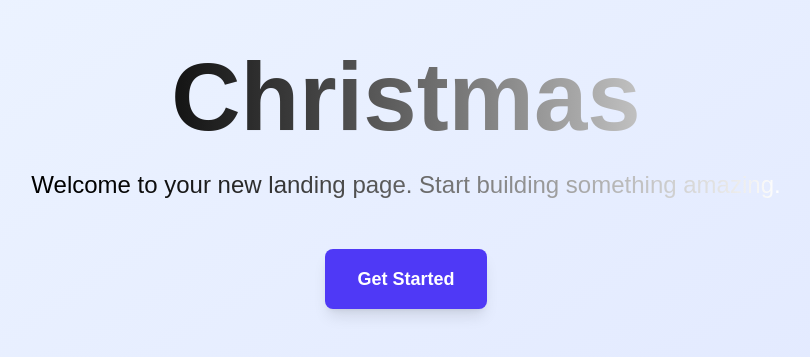
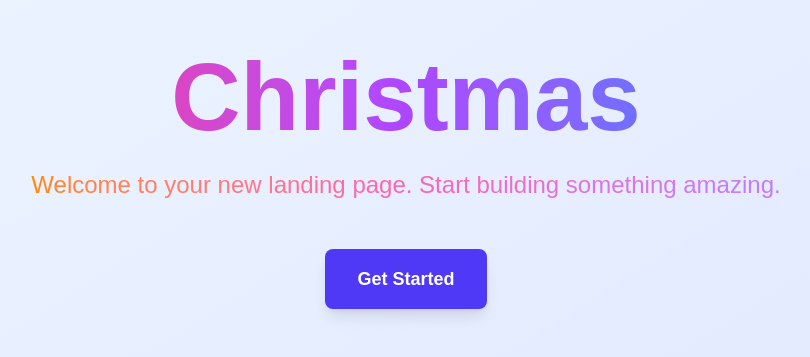
Before and after one commit to ns-test-org/ai-conflicts-resolve-testing-06, a Next.js app in the folder packages/ai-conflicts-resolve-testing-06/: page / in a window 1280 px wide. Shown: the part 221-578 px from the top of the page, without its empty margins (234-1044 px from the left). Built offline with nearby package versions, Linux system fonts and the light colour scheme.

Commit message:
AI chat session: Updated code and files

```diff
--- a/packages/ai-conflicts-resolve-testing-06/src/app/page.tsx
+++ b/packages/ai-conflicts-resolve-testing-06/src/app/page.tsx
@@ -2,11 +2,11 @@ export default function Landing() {
   return (
     <div className="min-h-screen w-full flex flex-col items-center justify-center bg-gradient-to-br from-blue-50 to-indigo-100 px-6">
       <main className="text-center max-w-4xl">
-        <h1 className="text-6xl md:text-8xl font-bold mb-6 bg-gradient-to-r from-black to-white bg-clip-text text-transparent">
+        <h1 className="text-6xl md:text-8xl font-bold mb-6 bg-gradient-to-r from-pink-500 via-purple-500 to-blue-500 bg-clip-text text-transparent">
           Christmas
         </h1>
 
-        <p className="text-xl md:text-2xl mb-12 bg-gradient-to-r from-black to-white bg-clip-text text-transparent">
+        <p className="text-xl md:text-2xl mb-12 bg-gradient-to-r from-orange-400 via-pink-400 to-purple-400 bg-clip-text text-transparent">
           Welcome to your new landing page. Start building something amazing.
         </p>
 
```
